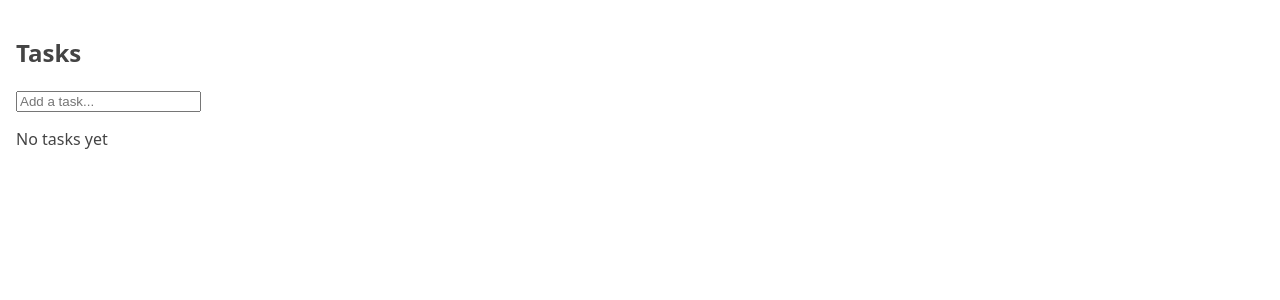
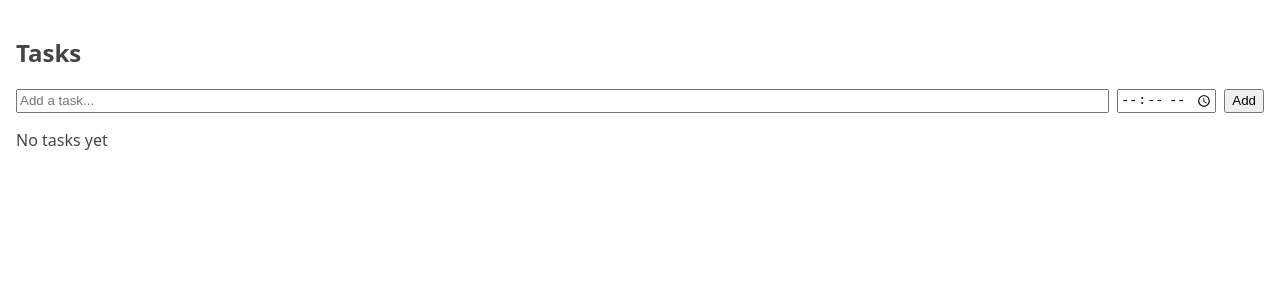
Before and after one commit to Pveeramalla/focus-todo, a React (Vite) app: page / in a window 1280 px wide. Shown: the top 300 px of the page. Built offline with nearby package versions, Linux system fonts and the light colour scheme.

Commit message:
Add optional time to tasks

```diff
--- a/src/App.jsx
+++ b/src/App.jsx
@@ -5,17 +5,22 @@ import TaskList from "./components/Tasks/TaskList";
 function App() {
   const [tasks, setTasks] = useState([]);
 
-  const addTask = (text) => {
-    setTasks([...tasks, { id: Date.now(), text }]);
+  const addTask = ({ text, time }) => {
+    const newTask = {
+      id: Date.now(),
+      text,
+      time: time || "", // keep empty if not set
+    };
+    setTasks([...tasks, newTask]);
   };
 
   const removeTask = (id) => {
-    setTasks(tasks.filter(task => task.id !== id));
+    setTasks(tasks.filter((task) => task.id !== id));
   };
 
-  const editTask = (id, newText) => {
-    const updatedTasks = tasks.map(task =>
-      task.id === id ? { ...task, text: newText } : task
+  const editTask = (id, newText, newTime) => {
+    const updatedTasks = tasks.map((task) =>
+      task.id === id ? { ...task, text: newText, time: newTime || "" } : task
     );
     setTasks(updatedTasks);
   };
@@ -25,11 +30,7 @@ function App() {
       <h2>Tasks</h2>
 
       <TaskInput onAdd={addTask} />
-      <TaskList
-        tasks={tasks}
-        onDone={removeTask}
-        onEdit={editTask}
-      />
+      <TaskList tasks={tasks} onDone={removeTask} onEdit={editTask} />
     </div>
   );
 }
--- a/src/components/Tasks/TaskInput.jsx
+++ b/src/components/Tasks/TaskInput.jsx
@@ -2,24 +2,35 @@ import { useState } from "react";
 
 function TaskInput({ onAdd }) {
   const [text, setText] = useState("");
+  const [time, setTime] = useState(""); // "" means no time
 
   const handleSubmit = (e) => {
     e.preventDefault();
-
     if (!text.trim()) return;
 
-    onAdd(text);
+    onAdd({ text: text.trim(), time });
     setText("");
+    setTime("");
   };
 
   return (
-    <form onSubmit={handleSubmit}>
+    <form onSubmit={handleSubmit} style={{ display: "flex", gap: "8px" }}>
       <input
         type="text"
         placeholder="Add a task..."
         value={text}
         onChange={(e) => setText(e.target.value)}
+        style={{ flex: 1 }}
       />
+
+      <input
+        type="time"
+        value={time}
+        onChange={(e) => setTime(e.target.value)}
+        title="Optional time"
+      />
+
+      <button type="submit">Add</button>
     </form>
   );
 }
--- a/src/components/Tasks/TaskItem.jsx
+++ b/src/components/Tasks/TaskItem.jsx
@@ -3,25 +3,38 @@ import { useState } from "react";
 function TaskItem({ task, onDone, onEdit }) {
   const [isEditing, setIsEditing] = useState(false);
   const [text, setText] = useState(task.text);
+  const [time, setTime] = useState(task.time || "");
 
   const handleEditSubmit = (e) => {
     e.preventDefault();
-    onEdit(task.id, text);
+    if (!text.trim()) return;
+
+    onEdit(task.id, text.trim(), time);
     setIsEditing(false);
   };
 
   return (
-    <li>
+    <li style={{ display: "flex", alignItems: "center", gap: "8px" }}>
       {isEditing ? (
-        <form onSubmit={handleEditSubmit}>
-          <input
-            value={text}
-            onChange={(e) => setText(e.target.value)}
-          />
+        <form
+          onSubmit={handleEditSubmit}
+          style={{ display: "flex", gap: "8px", flex: 1 }}
+        >
+          <input value={text} onChange={(e) => setText(e.target.value)} style={{ flex: 1 }} />
+          <input type="time" value={time} onChange={(e) => setTime(e.target.value)} />
+          <button type="submit">Save</button>
         </form>
       ) : (
         <>
-          {task.text}
+          <span style={{ flex: 1 }}>
+            {task.text}{" "}
+            {task.time ? (
+              <span style={{ marginLeft: "6px", opacity: 0.7 }}>
+                ⏰ {task.time}
+              </span>
+            ) : null}
+          </span>
+
           <button onClick={() => setIsEditing(true)}>Edit</button>
           <button onClick={() => onDone(task.id)}>Done</button>
         </>
```
